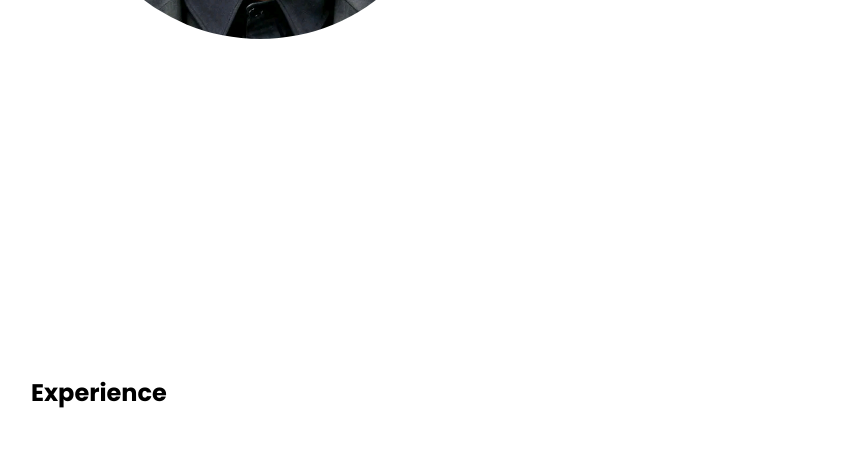
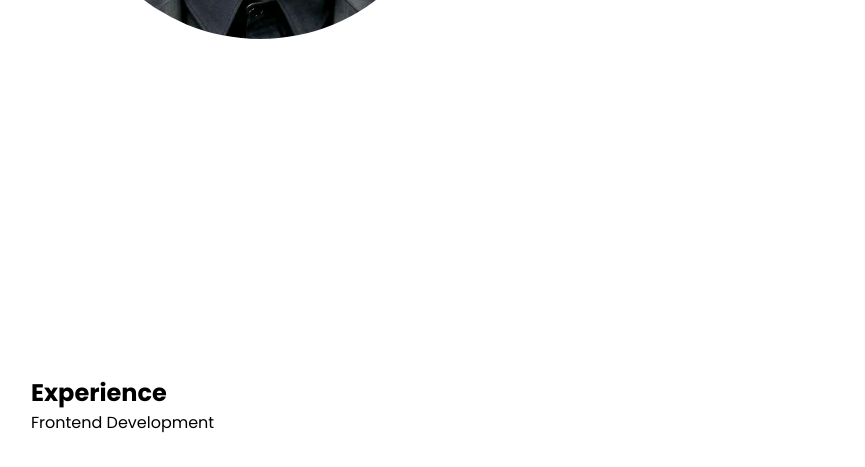
Before and after one commit to OjoFarouqAbiodun/Portfolio, a plain HTML site: page index.html in a window 1280 px wide. Shown: the part 553-1020 px from the top of the page, without its empty margins (97-962 px from the left). Drawn offline with Linux system fonts and the light colour scheme.

Commit message:
gotten to grid card

```diff
--- a/index.html
+++ b/index.html
@@ -53,7 +53,11 @@
         <h2 class="section-title">Experience</h2>
 
         <div class="experience-info">
-
+            <div class="grid">
+                <div class="grid-card">
+                    <span>Frontend Development</span>
+                </div>
+            </div>
         </div>
     </section>
 
```
